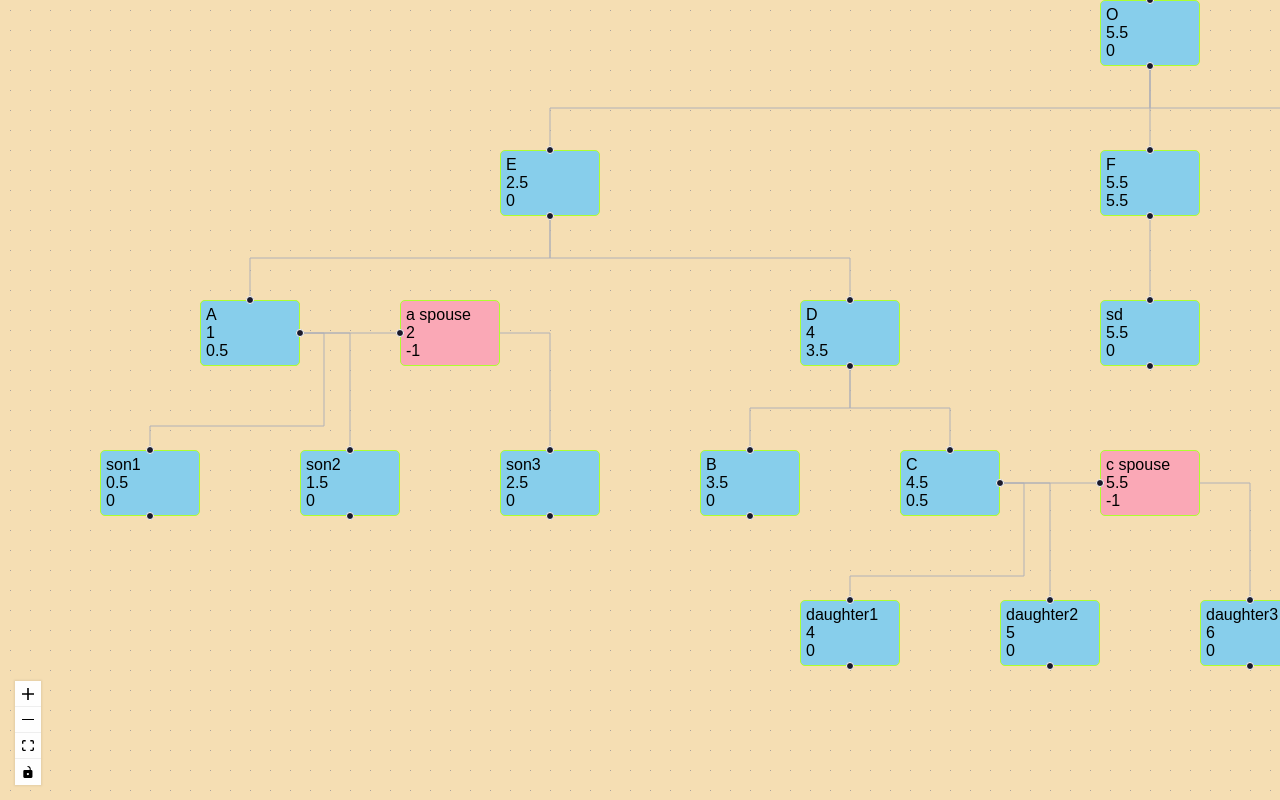
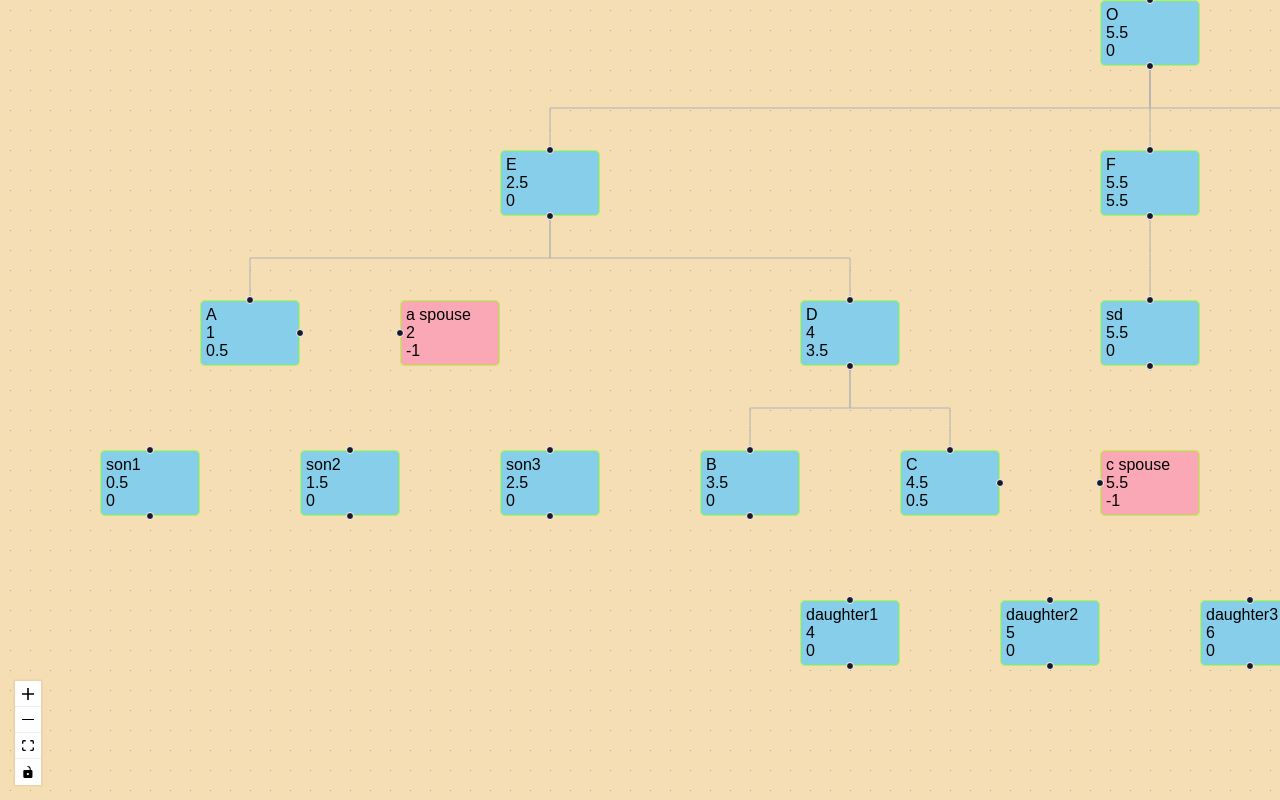
Before and after one commit to repeatyourselfpls/family-tree-v2, a React (Vite) app: page / in a window 1280 px wide. Built offline with nearby package versions, Linux system fonts and the light colour scheme.

Commit message:
another node

```diff
--- a/src/App.tsx
+++ b/src/App.tsx
@@ -19,11 +19,6 @@
 
 function App() {
   const rootNodeRef = useRef(treeTwo)
-  const [boxWidth, setBoxWidth] = useState(RADIUS)
-
-  useEffect(() => {
-    document.documentElement.style.setProperty('--box-width', boxWidth)
-  }, [boxWidth])
 
   const [nodes, setNodes] = useState([] as Node[])
   const [edges, setEdges] = useState([] as Edge[])
@@ -57,9 +52,9 @@
         calculatedNodes.push(
           {
             id: n.name + 'Bridge',
-            position: { x: n.positionedX, y: n.positionedY },
+            position: { x: n.positionedX + RADIUS*2 + RADIUS, y: n.positionedY },
             data: nodeData,
-            type: n.isSpouse ? 'spouseNode' : 'mainNode',
+            type: 'bridgeNode',
           }
         )
       }
--- a/src/components/BridgeNode.tsx
+++ b/src/components/BridgeNode.tsx
@@ -8,7 +8,7 @@
 
 export default function BridgeNode(props: NodeProps<BridgeNodeType>) {
   return (
-    <div className="spouse-node">
+    <div className="bridge-node">
       <Handle
         type="target"
         position={Position.Left}
--- a/src/index.css
+++ b/src/index.css
@@ -51,3 +51,10 @@
   border: 1px solid rgb(0, 0, 0);
   border-radius: 8px;
 }
+
+.bridge-node {
+  width: 1;
+  height: 1;
+  background: 'transparent';
+  border: 'none';
+}
```
